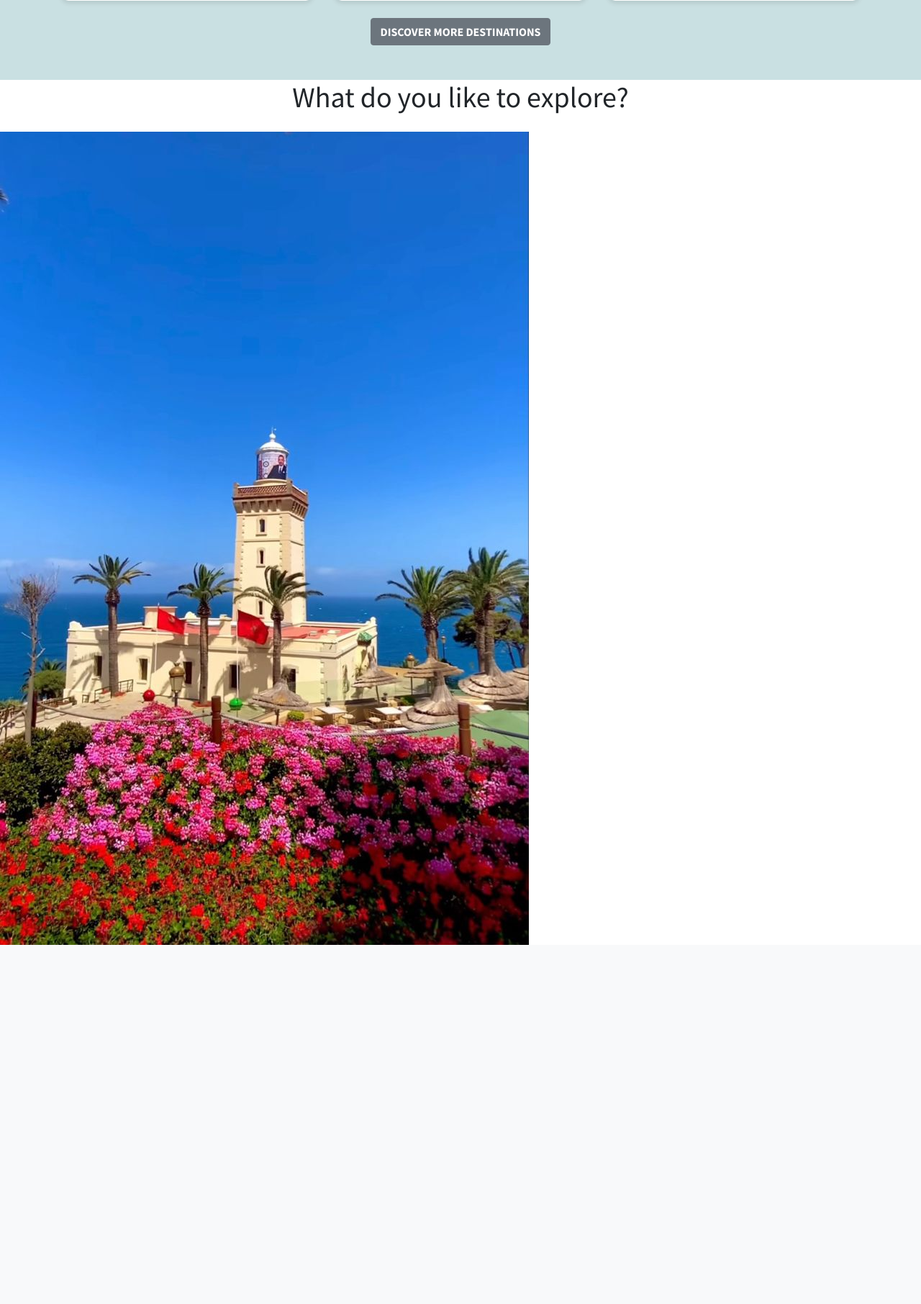
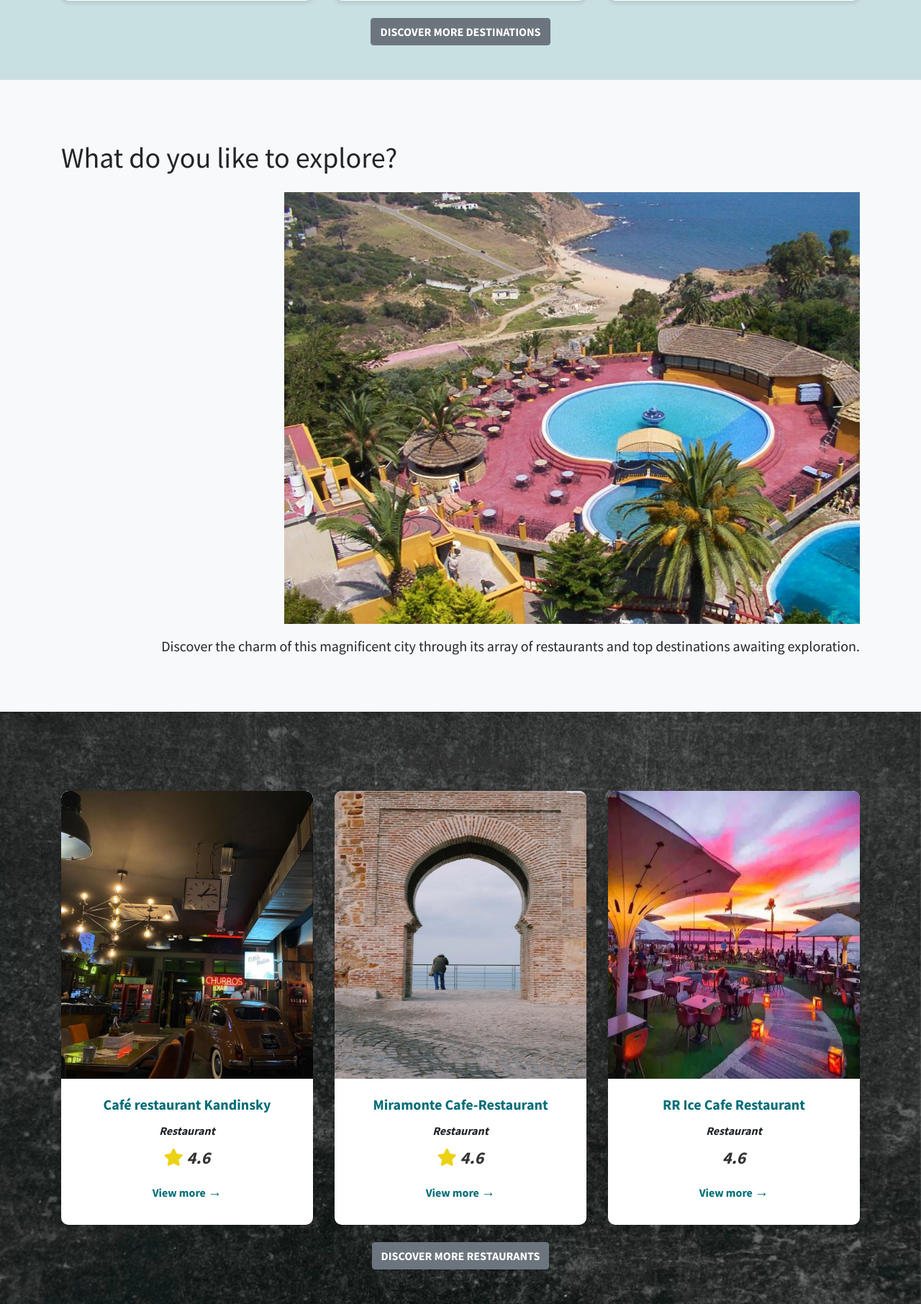
Before and after one commit to DevZakariaAz/PFE-Solicode, a PHP site: page /HomePage.html in a window 1280 px wide. Shown: the part 1225-3037 px from the top of the page at 72% size. Before the commit the page ends 2538 px from the top, so only its background shows below. Run offline with PHP 8.4, Linux system fonts and the light colour scheme; some libraries are stand-ins or nearby versions.

Commit message:
added some elements

```diff
--- a/Codage/HomePage.html
+++ b/Codage/HomePage.html
@@ -47,7 +47,7 @@
                 <p class="mt-3">Still deciding where to go? <a href="#" class="head1">Explore destinations</a></p>
             </div>
             <div class="col-md-6 text-center">
-                <img src="./img/Miramonte.pnj.jpg" class="img-fluid " alt="Tangier">
+                <img src="./img/Miramonte.pnj.jpg" class="img-fluid" alt="Tangier">
             </div>
         </div>
     </div>
@@ -95,13 +95,62 @@
             </div>
         </div>
     </section>
-    <section class="section2">
-        <div>
-            <div class="text_one">
-                <h1 class="text-center mb-4" id=firsth1>What do you like to explore?</h1>
+    <!-- Main Section -->
+    <section class="explore-section text-center">
+        <div class="container ">
+            <h1 class="my-4 text-md-left mt-4">What do you like to explore?</h1>
+            <div class="text-md-right">
+            <img src="./img/Miramonte.pnj.jpg" alt="Explore Image" class="img-fluid2 mb-3 rounded-image" width="800">
+            <p class="lead"> Discover the charm of this magnificent city through its array of restaurants and top destinations awaiting
+                exploration.</p>
+                </div>
+        </div>
+    </section>
+
+    <!-- Restaurant Section -->
+    <section class="restaurants py-5">
+        <div class="container">
+            <h2 class="text-center mb-4">Restaurant</h2>
+            <div class="row">
+                <!-- Restaurant Card 1 -->
+                <div class="col-md-4">
+                    <div class="card">
+                        <img src="./img/CaféKandinsky.pnj.jpg"height="400" class="card-img-top" alt="Restaurant 1">
+                        <div class="card-body">
+                            <h5 class="card-title">Café restaurant Kandinsky</h5>
+                            <p class="card-text">Restaurant</p>
+                            <p class="card-text rating"><i class="fa fa-star"></i> 4.6</p>
+                            <a href="#" class="btn btn-link">View more <span class="arrow">→</span></a>
+                        </div>
+                    </div>
+                </div>
+                <!-- Restaurant Card 2 -->
+                <div class="col-md-4">
+                    <div class="card">
+                        <img src="./img/Bab b7ar.png" height="400" class="card-img-top" alt="Restaurant 2">
+                        <div class="card-body">
+                            <h5 class="card-title">Miramonte Cafe-Restaurant</h5>
+                            <p class="card-text">Restaurant</p>
+                            <p class="card-text rating"><i class="fa fa-star"></i> 4.6</p>
+                            <a href="#" class="btn btn-link">View more <span class="arrow">→</span></a>
+                        </div>
+                    </div>
+                </div>
+                <!-- Restaurant Card 3 -->
+                <div class="col-md-4">
+                    <div class="card text-left">
+                        <img src="./img/RR Ice.webp" height="400" class="card-img-top" alt="Restaurant 3">
+                        <div class="card-body">
+                            <h5 class="card-title">RR Ice Cafe Restaurant</h5>
+                            <p class="card-text">Restaurant</p>
+                            <p class="card-text rating"> 4.6</p>
+                            <a href="#" class="btn btn-link">View more <span class="arrow">→</span></a>
+                        </div>
+                    </div>
+                </div>
             </div>
-            <div>
-                <img src="img/Tangier Morocco.png" class="" alt="Tangier" >
+            <div class="text-center mt-4">
+                <a href="#" class="btn btn-secondary">Discover more Restaurants</a>
             </div>
         </div>
     </section>
--- a/Codage/indexPage.css
+++ b/Codage/indexPage.css
@@ -172,3 +172,22 @@ h2 {
     font-weight: 700;
     color: #333;
 }
+.explore-section {
+    background-color: #f8f9fa;
+    padding: 60px 0;
+}
+
+.restaurants {
+    background: rgb(11, 66, 61);
+    /* Fallback background color */
+    background: linear-gradient(0deg, rgba(11, 66, 61, 1) 0%, rgba(11, 133, 117, 1) 35%, rgb(104, 24, 24) 100%);
+    /* Gradient background */
+    background-image: url(./img/BackGround\ image.png);
+    /* Ensure the correct path to the image */
+    background-blend-mode: overlay;
+    /* Optional: to blend the image with the gradient */
+    background-size: cover;
+    /* Optional: to cover the entire element */
+    background-position: center;
+    /* Optional: to center the background image */
+}
```
Also changed, not shown: Codage/connection.php (added, +12 -0 lines), Codage/img/BackGround image.png (added), Codage/img/background-image.png (deleted).
